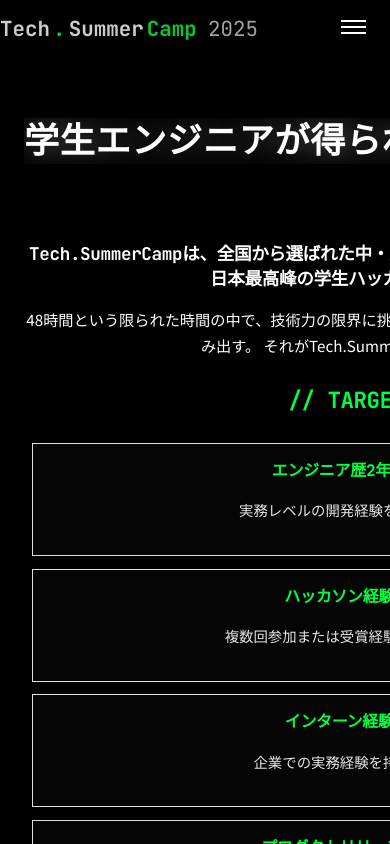
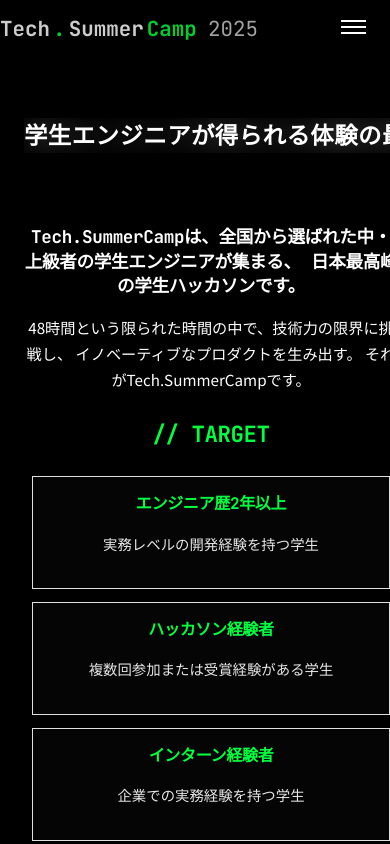
Before and after one commit to Tech-SummerCamp/TSC, a React (Vite) app: page /2025 in a window 390 px wide. Shown: the top 844 px of the page. Built offline with nearby package versions, Linux system fonts and the light colour scheme.

Commit message:
最高峰のテキスト調整

```diff
--- a/src/pages/2025/Home.css
+++ b/src/pages/2025/Home.css
@@ -21,6 +21,8 @@
 .hero-tagline {
   margin-bottom: 3rem;
   text-align: center;
+  width: 100%;
+  overflow: visible;
 }
 
 .hero-code {
@@ -77,13 +79,32 @@
 }
 
 .typewriter {
-  position: relative;
-  display: inline-block;
+  display: grid;
+  grid-template-columns: 1fr;
+  grid-template-rows: 1fr;
+  place-items: center;
+  text-align: center;
+  width: 100%;
+  overflow: visible;
+}
+
+.placeholder-text {
+  grid-column: 1;
+  grid-row: 1;
+  visibility: hidden;
+  margin: 0;
+  padding: 0;
 }
 
 .typed-text {
+  grid-column: 1;
+  grid-row: 1;
   color: var(--color-white);
-  display: inline-block;
+  white-space: nowrap;
+  text-align: center;
+  width: max-content;
+  min-width: 100%;
+  overflow: visible;
 }
 
 .typewriter-cursor {
@@ -91,6 +112,7 @@
   font-weight: 400;
   animation: blink-cursor 1s infinite;
   margin-left: 2px;
+  display: inline-block;
 }
 
 @keyframes blink-cursor {
@@ -674,15 +696,24 @@
   }
 
   .main-tagline {
-    font-size: clamp(2rem, 8vw, 3.5rem);
-    line-height: 1.3;
+    font-size: clamp(1.2rem, 5vw, 2.5rem);
+    line-height: 1.4;
     text-align: center;
     margin-bottom: 1.5rem;
+  }
+
+  .typed-text {
+    white-space: normal;
+    word-break: keep-all;
+    overflow-wrap: break-word;
+    max-width: 100%;
   }
 
   .hero-tagline {
     margin-bottom: 1rem;
     padding: 0 1rem;
+    max-width: 100vw;
+    overflow: hidden;
   }
 
   .about-intro {
@@ -954,14 +985,24 @@
   }
 
   .main-tagline {
-    font-size: clamp(1.8rem, 9vw, 3rem);
-    line-height: 1.3;
+    font-size: clamp(1rem, 6vw, 2rem);
+    line-height: 1.5;
     margin-bottom: 2rem;
+  }
+
+  .typed-text {
+    white-space: normal;
+    word-break: keep-all;
+    overflow-wrap: break-word;
+    max-width: 100%;
+    display: block;
   }
 
   .hero-tagline {
     margin-bottom: 2.5rem;
     padding: 0 0.5rem;
+    max-width: 100vw;
+    overflow: hidden;
   }
 
   .about-intro {
--- a/src/pages/2025/Home.jsx
+++ b/src/pages/2025/Home.jsx
@@ -33,10 +33,11 @@
           <div className="hero-content">
             <div className="hero-tagline">
               <h1 className="main-tagline typewriter">
+                <span className="placeholder-text" aria-hidden="true">学生エンジニアが得られる体験の最高峰</span>
                 <span className="typed-text">
                   {typedText}
+                  {showCursor && <span className="typewriter-cursor">|</span>}
                 </span>
-                {showCursor && <span className="typewriter-cursor">|</span>}
               </h1>
             </div>
 
```
